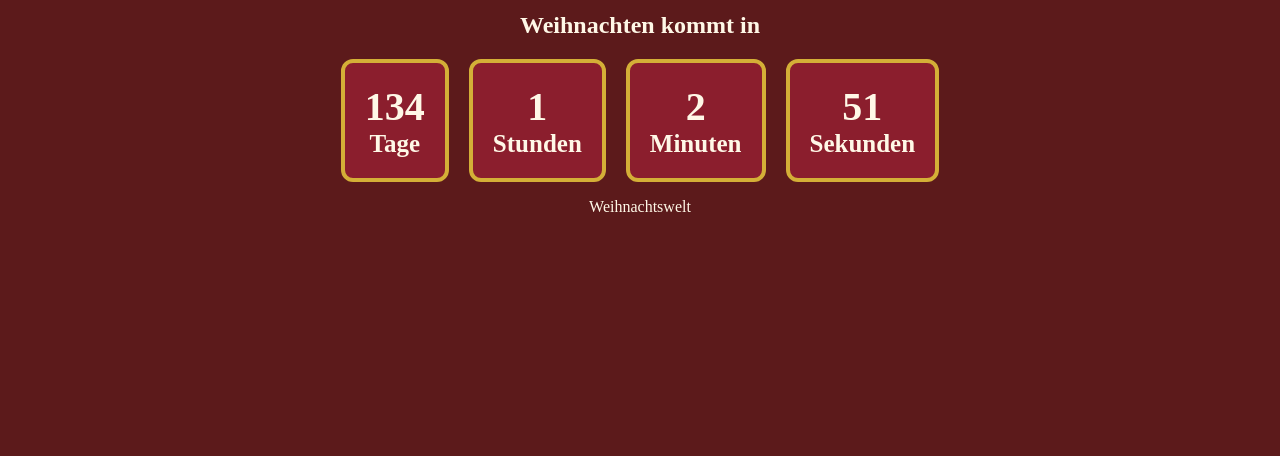
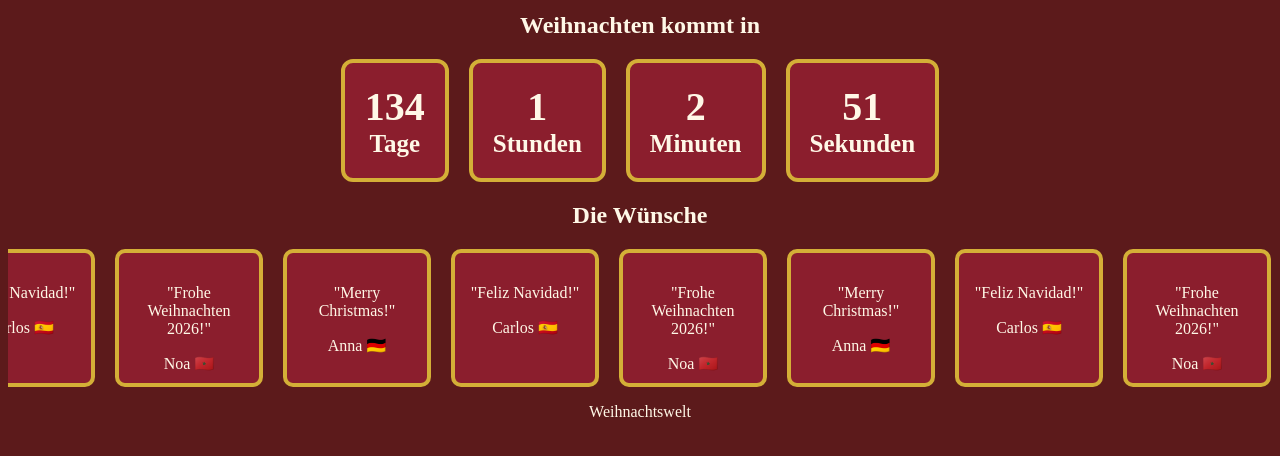
Before and after one commit to NoamaneBouassab/christmas-website, a Flask app: page / in a window 1280 px wide. Shown: the part 139-595 px from the top of the page. Run offline with Flask 3, Linux system fonts and the light colour scheme.

Commit message:
feat: add automatic wishes slider
Added an automatically moving wishes bar displaying Christmas wishes with names and countries.

```diff
--- a/static/css/style.css
+++ b/static/css/style.css
@@ -55,3 +55,34 @@ nav a {
 .countdown-box span:first-child {
     font-size: 40px;
 }
+
+.wishes-container     {
+    display: flex;
+    gap: 20px;
+    align-items: flex-start;
+}
+
+.wishes-container div {
+
+    background-color: #8b1e2d;
+    border: 4px solid #d4af37;
+    border-radius: 10px;
+    padding: 15px;
+    height: 100px;
+    width: fit-content;
+    min-width: 110px;
+    max-width: 500px;
+
+}
+
+.wishes-container span {
+    display: block;
+    margin-top: 15px ;
+
+}
+
+.wishes {
+
+    /* Hide content that moves outside the wishes section */
+    overflow: hidden;
+}
--- a/templates/index.html
+++ b/templates/index.html
@@ -38,6 +38,88 @@
 </section>
 
 
+<section class="wishes">
+
+    <h2>Die Wünsche</h2>
+     <div class="wishes-container">
+        <div>
+            <p> "Frohe Weihnachten 2026!" </p>
+            <span>Noa 🇲🇦</span>
+
+        </div>
+
+        <div>
+            <p>"Merry Christmas!"</p>
+            <span>Anna 🇩🇪</span>
+        </div>
+
+
+
+        <div>
+            <p>"Feliz Navidad!"</p>
+            <span>Carlos 🇪🇸</span>
+        </div>
+        <div>
+            <p> "Frohe Weihnachten 2026!" </p>
+            <span>Noa 🇲🇦</span>
+
+        </div>
+
+        <div>
+            <p>"Merry Christmas!"</p>
+            <span>Anna 🇩🇪</span>
+        </div>
+
+        <div>
+            <p>"Feliz Navidad!"</p>
+            <span>Carlos 🇪🇸</span>
+        </div>
+        <div>
+            <p> "Frohe Weihnachten 2026!" </p>
+            <span>Noa 🇲🇦</span>
+
+        </div>
+
+        <div>
+            <p>"Merry Christmas!"</p>
+            <span>Anna 🇩🇪</span>
+        </div>
+
+        <div>
+            <p>"Feliz Navidad!"</p>
+            <span>Carlos 🇪🇸</span>
+        </div>
+        <div>
+            <p> "Frohe Weihnachten 2026!" </p>
+            <span>Noa 🇲🇦</span>
+
+        </div>
+
+        <div>
+            <p>"Merry Christmas!"</p>
+            <span>Anna 🇩🇪</span>
+        </div>
+
+        <div>
+            <p>"Feliz Navidad!"</p>
+            <span>Carlos 🇪🇸</span>
+        </div>
+        <div>
+            <p> "Frohe Weihnachten 2026!" </p>
+            <span>Noa 🇲🇦</span>
+
+        </div>
+
+        <div>
+            <p>"Merry Christmas!"</p>
+            <span>Anna 🇩🇪</span>
+        </div>
+
+
+     </div>
+</section>
+
+
 
 
 {% endblock%}
```
Also changed, not shown: static/js/script.js (+71 -0 lines).
